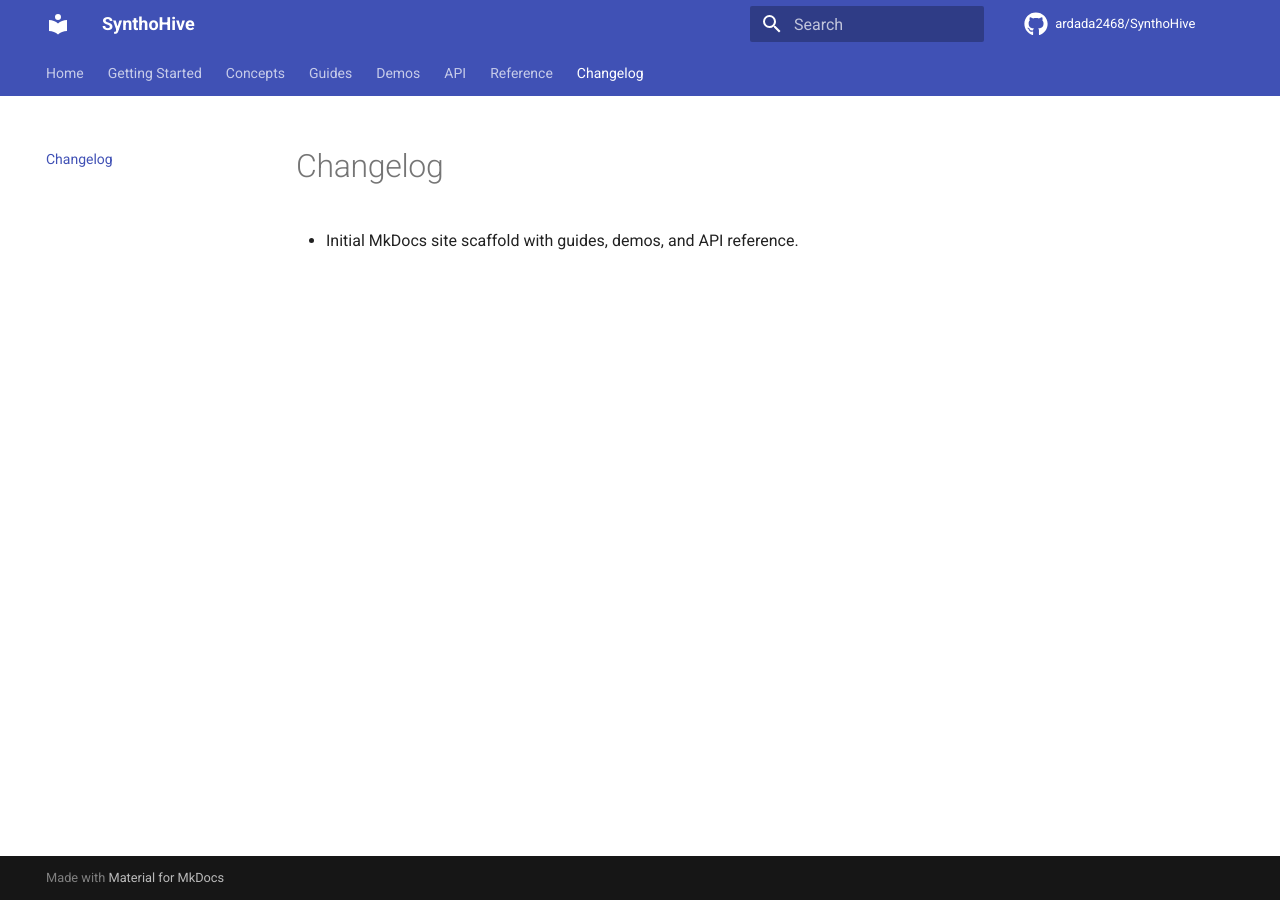
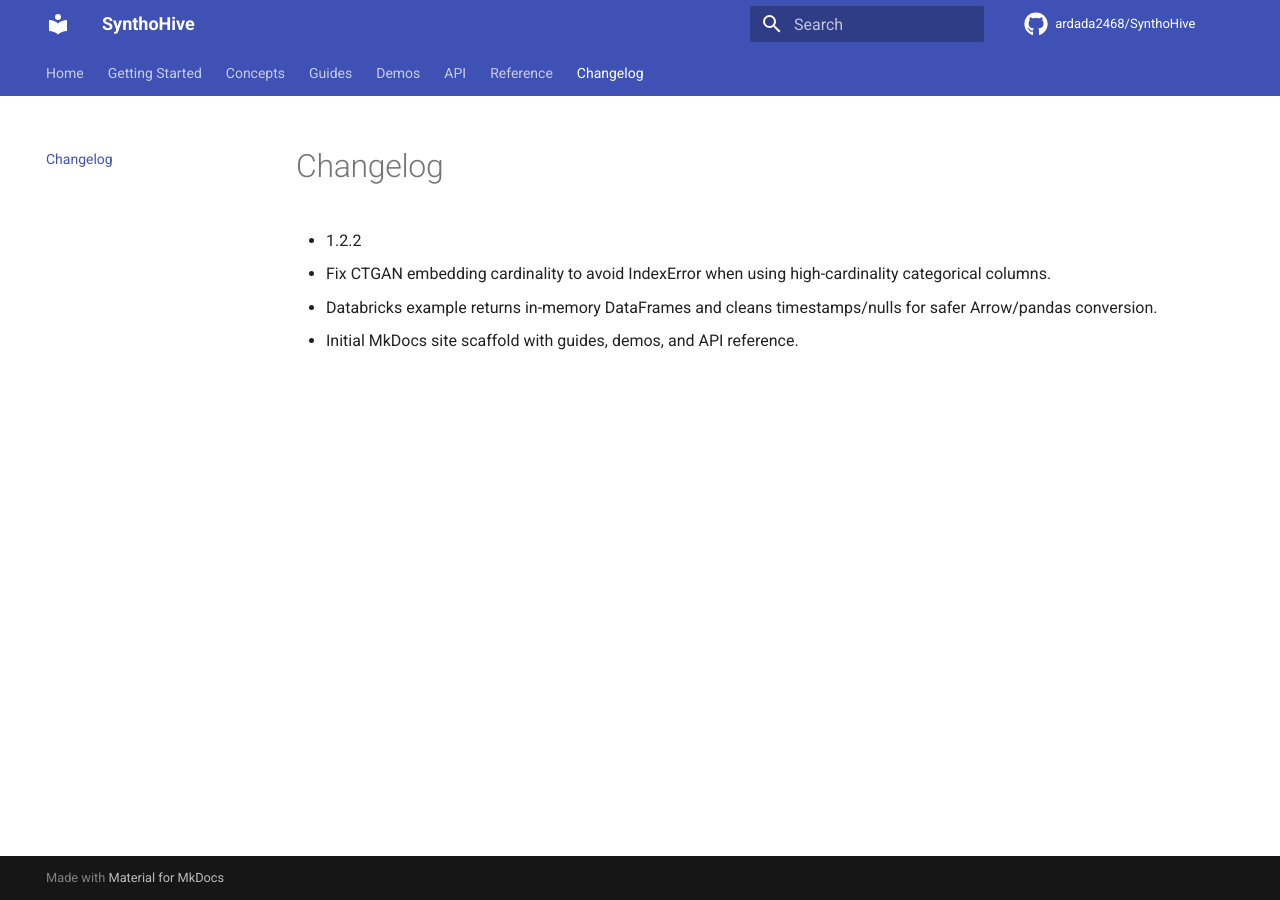
Before and after one commit to ardada2468/SynthoHive, an MkDocs documentation site: the page built from docs/changelog.md, in a window 1280 px wide. Built offline with MkDocs 1.6.1 and Material for MkDocs 9.7.7, drawn with Linux system fonts in a browser that asks for light colours; comment, search, counter and statistics services are not loaded.

Commit message:
feat: Add Databricks example script with data cleaning and in-memory Spark DataFrame output, and fix CTGAN embedding cardinality.

```diff
--- a/docs/changelog.md
+++ b/docs/changelog.md
@@ -4,4 +4,7 @@ title: Changelog
 
 # Changelog
 
+- 1.2.2
+  - Fix CTGAN embedding cardinality to avoid IndexError when using high-cardinality categorical columns.
+  - Databricks example returns in-memory DataFrames and cleans timestamps/nulls for safer Arrow/pandas conversion.
 - Initial MkDocs site scaffold with guides, demos, and API reference.
--- a/syntho_hive/__init__.py
+++ b/syntho_hive/__init__.py
@@ -1,3 +1,3 @@
 from .interface.config import Metadata, PrivacyConfig
 
-__version__ = "1.2.1"
+__version__ = "1.2.2"
```
